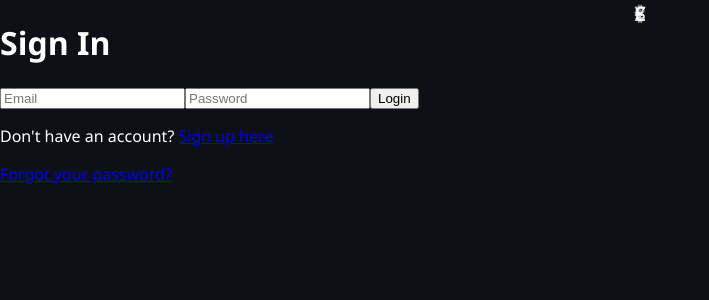
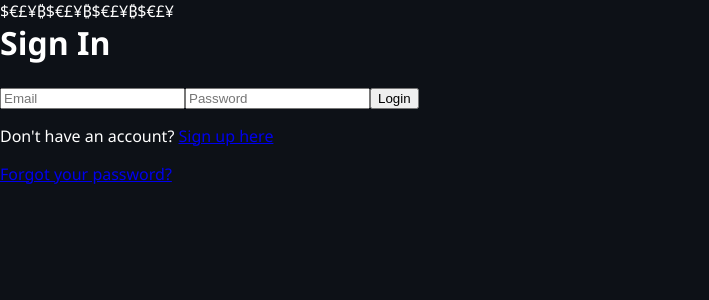
Before and after one commit to ozgulbaytekin/personal_finance_deploy, a Vue app: page / in a window 1280 px wide. Shown: the top 300 px of the page, without its empty margins (0-709 px from the left). Built offline with nearby package versions, Linux system fonts and the light colour scheme; no server answers.

Commit message:
Add floating symbols animation to login

```diff
--- a/src/style.css
+++ b/src/style.css
@@ -145,56 +145,29 @@ html, body, #app {
 /* Yüzen semboller için stil */
 
 .floating-symbols {
-  position: absolute;
+  position: fixed;
   inset: 0;
   pointer-events: none;
   overflow: hidden;
   z-index: 0;
 }
 
-.floating-symbols span {
+.floating-symbol {
   position: absolute;
-  left: 50%;
-  transform: translateX(-50%);
-  top: 0;
-
-  font-size: 20px;
-  color: rgba(255, 255, 255, 0.35);
-  will-change: transform;
-
-  animation-name: conveyor;
-  animation-duration: 18s;
+  top: -40px; /* HEPSİ AYNI ÇİZGİDEN BAŞLAR */
+  font-size: 22px;
+  opacity: 0.25;
+  animation-name: fall;
   animation-timing-function: linear;
   animation-iteration-count: infinite;
 }
 
-/* SIRA HALİNDE BAŞLANGIÇ (akış hissi) */
-.floating-symbols span:nth-child(1)  { animation-delay: 0s; }
-.floating-symbols span:nth-child(2)  { animation-delay: 1s; }
-.floating-symbols span:nth-child(3)  { animation-delay: 2s; }
-.floating-symbols span:nth-child(4)  { animation-delay: 3s; }
-.floating-symbols span:nth-child(5)  { animation-delay: 4s; }
-.floating-symbols span:nth-child(6)  { animation-delay: 5s; }
-.floating-symbols span:nth-child(7)  { animation-delay: 6s; }
-.floating-symbols span:nth-child(8)  { animation-delay: 7s; }
-.floating-symbols span:nth-child(9)  { animation-delay: 8s; }
-.floating-symbols span:nth-child(10) { animation-delay: 9s; }
-.floating-symbols span:nth-child(11) { animation-delay: 10s; }
-.floating-symbols span:nth-child(12) { animation-delay: 11s; }
-.floating-symbols span:nth-child(13) { animation-delay: 12s; }
-.floating-symbols span:nth-child(14) { animation-delay: 13s; }
-.floating-symbols span:nth-child(15) { animation-delay: 14s; }
-.floating-symbols span:nth-child(16) { animation-delay: 15s; }
-.floating-symbols span:nth-child(17) { animation-delay: 16s; }
-.floating-symbols span:nth-child(18) { animation-delay: 17s; }
-.floating-symbols span:nth-child(19) { animation-delay: 18s; }
-
-/* TAM DÜZGÜN AKIŞ */
-@keyframes conveyor {
+/* Düşme animasyonu */
+@keyframes fall {
   from {
-    transform: translate(-50%, -120vh);
+    transform: translateY(0);
   }
   to {
-    transform: translate(-50%, 120vh);
+    transform: translateY(120vh); /* tam sayfa + biraz fazlası */
   }
 }
```
